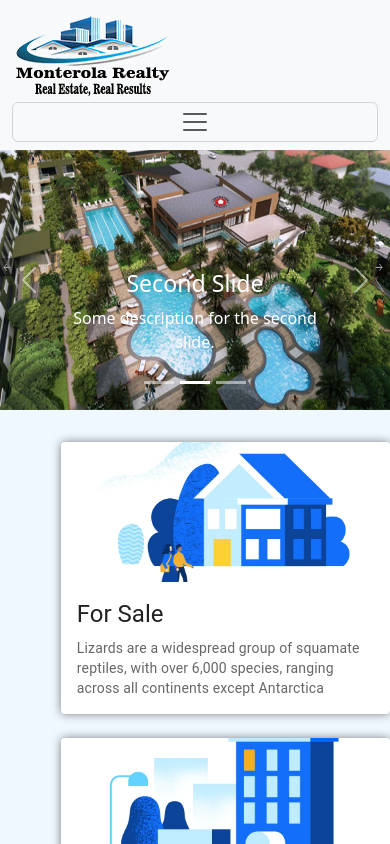
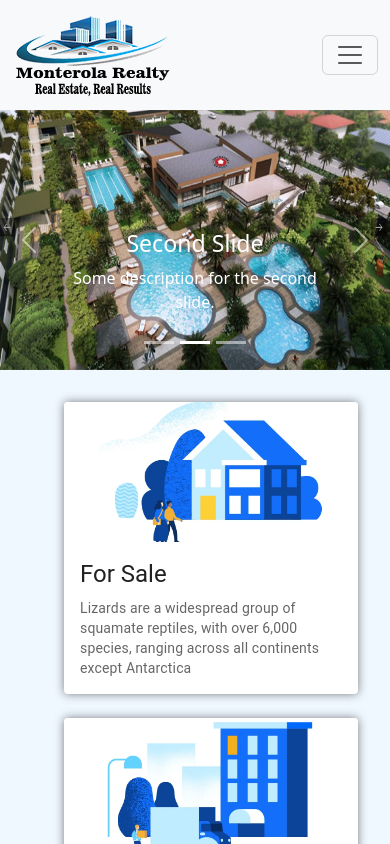
Before and after one commit to kodego-gio/monterolarealty, a React (Create React App) app: page / in a window 390 px wide. Shown: the top 844 px of the page. Built offline with nearby package versions, Linux system fonts and the light colour scheme.

Commit message:
updated the responsiveness of the cards

```diff
--- a/src/App.css
+++ b/src/App.css
@@ -97,6 +97,7 @@
 /*---------------------Homepage Card CSS----------------------------*/
 .cls-card1-homepage.css-1ri6ub7-MuiPaper-root-MuiCard-root, .cls-card2-homepage.css-1ri6ub7-MuiPaper-root-MuiCard-root, .cls-card3-homepage.css-1ri6ub7-MuiPaper-root-MuiCard-root {
   box-shadow: 0px 0px 10px rgba(0, 0, 0, 0.5);
+  margin-left: 2rem;
 }
 
 /*---------------------Contact Form CSS----------------------------*/
@@ -257,14 +258,13 @@
   border-radius: 5px;
 }
 
-button {
+.btn-register button {
   background-color: #007BFF;
   color: #fff;
   border: none;
   border-radius: 5px;
   padding: 10px 20px;
   cursor: pointer;
-  width: 100%;
 }
 
 button:hover {
@@ -274,5 +274,6 @@
 /*---------------------Card CSS----------------------------*/
 .grid-cards-container.MuiGrid-root {
   background-color: aliceblue;
-  padding: 2rem 0rem 2rem 3.8rem;
+  padding: 2rem;
+
 }
--- a/src/Components/Home.js
+++ b/src/Components/Home.js
@@ -1,8 +1,8 @@
 
 import React from 'react'
 import MyCarousel from './MyCarousel'
+import ContactForm from './ContactForm'
 import SaleRentProjectSelling from './SaleRentProjectSelling'
-import ContactForm from './ContactForm'
 
 
 function Home() {
--- a/src/Components/Register.js
+++ b/src/Components/Register.js
@@ -72,7 +72,7 @@
           </select>
         </div>
 
-        <button type="submit">Register</button>
+        <button className='btn-register' type="submit">Register</button>
       </form>
     </div>
   );
--- a/src/Components/SaleRentProjectSelling.js
+++ b/src/Components/SaleRentProjectSelling.js
@@ -5,7 +5,7 @@
 function SaleRentProjectSelling() {
   return (
     <Grid className='grid-cards-container'container spacing={3}>
-          <Grid item xs={12} sm={6} md={4}>
+      <Grid item xs={12} sm={6} md={4}>
               <Card className='cls-card1-homepage' sx={{ maxWidth: 345 }}>
                 <CardActionArea>
                     <CardMedia
```
